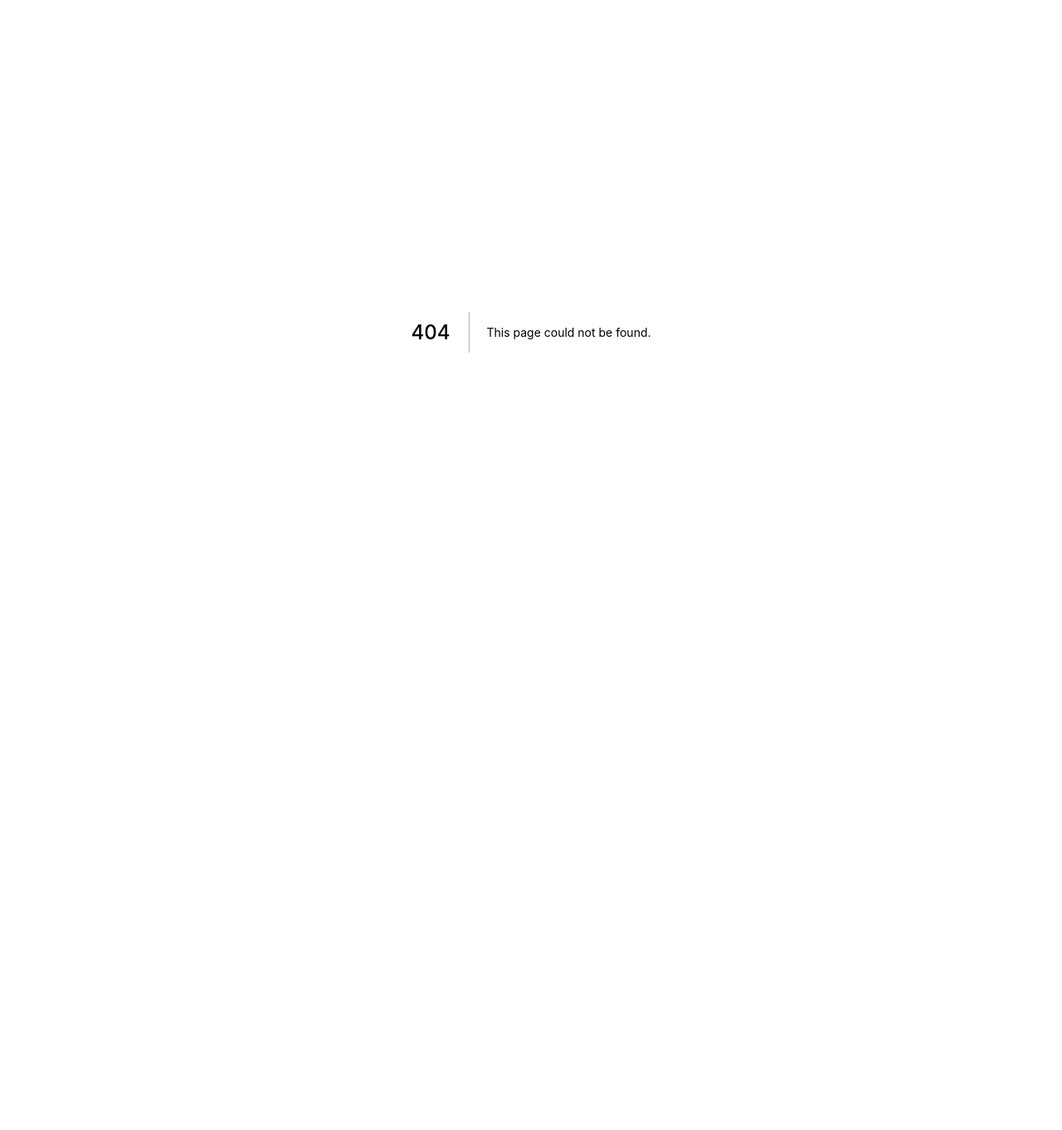
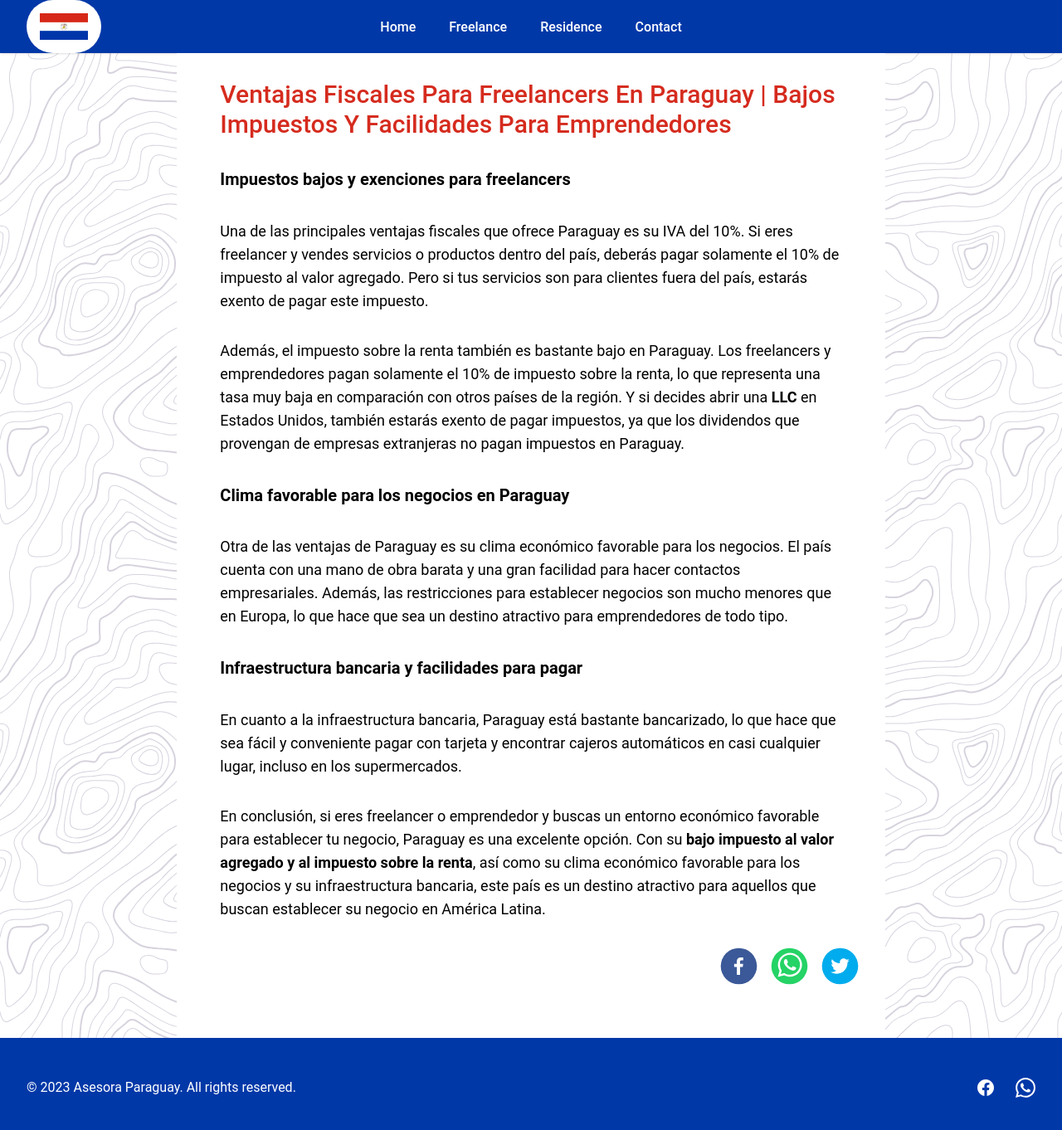
Before and after one commit to aromeral98/asesora-paraguay, a Next.js app: page /article/1 in a window 1280 px wide. Before the commit this address had no page. Shown: the top 1362 px of the page at 83% size. Before the commit the page ends 800 px from the top, so only its background shows below. Built offline with nearby package versions, Linux system fonts and the light colour scheme.

Commit message:
Added article component

```diff
--- /dev/null
+++ b/articles/index.js
@@ -0,0 +1 @@
+export * as articles from './'
--- a/components/shared/Layout.tsx
+++ b/components/shared/Layout.tsx
@@ -1,4 +1,4 @@
-import React, { ReactNode, useEffect } from 'react'
+import React, { ReactNode } from 'react'
 import Footer from './Footer'
 import Navbar from './Navbar'
 import CoverImage from './CoverImage'
@@ -14,13 +14,13 @@ const Layout: React.FC<Props> = ({ children }) => {
   return (
     <>
       <Navbar />
-      {typeof window !== "undefined" && window.location.pathname !== '/' && window.location.pathname !== '/contact'
+      {typeof window !== "undefined" && window.location.pathname !== '/' && window.location.pathname !== '/contact' && !window.location.pathname.includes('article')
         ? <ContactButton />
         : null}
-      {typeof window !== "undefined" && window.location.pathname !== '/'
+      {typeof window !== "undefined" && window.location.pathname !== '/' && !window.location.pathname.includes('article')
         ? <CoverImage />
         : null}
-      <main className='flex flex-grow flex-col mx-auto contactPattern overflow-hidden'>
+      <main className='flex flex-grow flex-col mx-auto contactPattern overflow-hidden min-h-screen'>
         {children}
       </main>
       <Footer />
--- a/components/shared/ShareBar.jsx
+++ b/components/shared/ShareBar.jsx
@@ -1,11 +1,13 @@
 import { FacebookIcon, TwitterIcon, TwitterShareButton, WhatsappIcon } from "react-share";
 
-export default function ShareBar() {
+export default function ShareBar({title, description}) {
     return <div className="flex flex-row space-x-4">
         <FacebookIcon className="cursor-pointer icon" onClick={()=> alert('facebook')} round borderRadius={25} size={45} />
         <WhatsappIcon className="cursor-pointer icon" onClick={()=> alert('whatsapp')} round borderRadius={25} size={45} />
-        <TwitterIcon className="cursor-pointer icon" onClick={()=> alert('twitter')} round borderRadius={25} size={45} >
+        <a  href={`https://twitter.com/intent/tweet?text=${title}`} target="_blank" data-size="large">
+            <TwitterIcon className="cursor-pointer icon" round borderRadius={25} size={45} >
         </TwitterIcon>
+        </a>
     </div>
 
 }
--- /dev/null
+++ b/pages/article/[id].jsx
@@ -0,0 +1,77 @@
+import { useEffect } from 'react'
+import { Helmet } from 'react-helmet'
+import { useTranslation } from 'react-i18next'
+import { articles } from '../../articles'
+import Layout from '../../components/shared/Layout'
+import ShareBar from '../../components/shared/ShareBar'
+import { jsonLDTypes } from '../../jsonLD/types/jsonLDTypes'
+
+export default function Article({ title = 'Ventajas fiscales para freelancers en Paraguay | Bajos impuestos y facilidades para emprendedores', article }) {
+  const { t } = useTranslation('global')
+  const seoDescription = "Descubre por qué Paraguay es un destino atractivo para freelancers y autónomos. Conoce las ventajas fiscales que ofrece el país, como bajos impuestos, facilidades para emprender cualquier tipo de negocio y mano de obra barata. Además, con un clima favorable y una economía bancarizada, Paraguay es el lugar ideal para trabajar y hacer negocios."
+
+  const generateParagraph = (article) => {
+    console.log(articles)
+  }
+  useEffect(() => {
+    generateParagraph()
+  }, [])
+
+  return (
+    <Layout>
+      <Helmet>
+        <script type="application/ld+json">
+          {JSON.stringify(jsonLDTypes.organization[0])}
+        </script>
+        <title>{title}</title>
+        <meta name="description" content="Descubre por qué Paraguay es un destino atractivo para freelancers y autónomos. Conoce las ventajas fiscales que ofrece el país, como bajos impuestos, facilidades para emprender cualquier tipo de negocio y mano de obra barata. Además, con un clima favorable y una economía bancarizada, Paraguay es el lugar ideal para trabajar y hacer negocios." />
+        <meta name="keywords" content="Paraguay, freelancers, autónomos, bajos impuestos, facilidades para emprendedores, mano de obra barata" />
+        <meta property="og:title" content="Ventajas fiscales para freelancers en Paraguay | Bajos impuestos y facilidades para emprendedores" />
+        <meta property="og:description" content="Descubre por qué Paraguay es un destino atractivo para freelancers y autónomos. Conoce las ventajas fiscales que ofrece el país, como bajos impuestos, facilidades para emprender cualquier tipo de negocio y mano de obra barata. Además, con un clima favorable y una economía bancarizada, Paraguay es el lugar ideal para trabajar y hacer negocios." />
+        <meta property="og:image" content="URL de la imagen que quieras mostrar en la publicación" />
+        <meta property="og:url" content="URL del artículo en tu sitio web" />
+        <meta property="og:type" content="article" />
+        <meta name="twitter:card" content="summary_large_image" />
+        <meta name="twitter:title" content="Ventajas fiscales para freelancers en Paraguay | Bajos impuestos y facilidades para emprendedores" />
+        <meta name="twitter:description" content="Descubre por qué Paraguay es un destino atractivo para freelancers y autónomos. Conoce las ventajas fiscales que ofrece el país, como bajos impuestos, facilidades para emprender cualquier tipo de negocio y mano de obra barata. Además, con un clima favorable y una economía bancarizada, Paraguay es el lugar ideal para trabajar y hacer negocios." />
+        <meta name="twitter:image" content="URL de la imagen que quieras mostrar en la publicación" />
+        <meta name="twitter:url" content="URL del artículo en tu sitio web" />
+        <link rel="icon" href="/favicon.ico" />
+      </Helmet>
+      <article className='relative py-8 lg:px-8 px-4 bg-white w-full lg:w-8/12 mx-auto flex flex-col grow'>
+        <section className="container space-y-4 text-left mx-auto px-5" >
+          <h2 className="text-secondaryColor text-3xl font-medium capitalize">
+            {title}
+          </h2>
+          <div className="space-y-4 lg:space-y-8">
+            {/* <h5 className="text-lg lg:text-xl font-bold leading-tight lg:leading-relaxed">Ventajas fiscales para freelancers y emprendedores en Paraguay</h5> */}
+
+            <p className="text-dark lg:text-lg">
+
+            </p>
+            <h5 className="text-lg lg:text-xl font-bold leading-tight lg:leading-relaxed">Impuestos bajos y exenciones para freelancers</h5>
+            <p className="text-dark lg:text-lg">
+              Una de las principales ventajas fiscales que ofrece Paraguay es su IVA del 10%. Si eres freelancer y vendes servicios o productos dentro del país, deberás pagar solamente el 10% de impuesto al valor agregado. Pero si tus servicios son para clientes fuera del país, estarás exento de pagar este impuesto.
+            </p>
+            <p className="text-dark lg:text-lg">
+              Además, el impuesto sobre la renta también es bastante bajo en Paraguay. Los freelancers y emprendedores pagan solamente el 10% de impuesto sobre la renta, lo que representa una tasa muy baja en comparación con otros países de la región. Y si decides abrir una <strong>LLC</strong> en Estados Unidos, también estarás exento de pagar impuestos, ya que los dividendos que provengan de empresas extranjeras no pagan impuestos en Paraguay.
+            </p>
+            <h5 className="text-lg lg:text-xl font-bold leading-tight lg:leading-relaxed">Clima favorable para los negocios en Paraguay</h5>
+            <p className="text-dark lg:text-lg">
+              Otra de las ventajas de Paraguay es su clima económico favorable para los negocios. El país cuenta con una mano de obra barata y una gran facilidad para hacer contactos empresariales. Además, las restricciones para establecer negocios son mucho menores que en Europa, lo que hace que sea un destino atractivo para emprendedores de todo tipo.
+            </p>
+            <h5 className="text-lg lg:text-xl font-bold leading-tight lg:leading-relaxed">Infraestructura bancaria y facilidades para pagar</h5>
+            <p className="text-dark lg:text-lg">
+              En cuanto a la infraestructura bancaria, Paraguay está bastante bancarizado, lo que hace que sea fácil y conveniente pagar con tarjeta y encontrar cajeros automáticos en casi cualquier lugar, incluso en los supermercados.
+            </p>
+            <p className="text-dark lg:text-lg">
+              En conclusión, si eres freelancer o emprendedor y buscas un entorno económico favorable para establecer tu negocio, Paraguay es una excelente opción. Con su <strong>bajo impuesto al valor agregado y al impuesto sobre la renta</strong>, así como su clima económico favorable para los negocios y su infraestructura bancaria, este país es un destino atractivo para aquellos que buscan establecer su negocio en América Latina. </p>
+          </div>
+        </section>
+        <div className="flex justify-end my-8">
+          <ShareBar title={title} description={seoDescription} />
+        </div>
+      </article>
+    </Layout>
+  )
+}
```
Also changed, not shown: articles/advantages.json (added, +13 -0 lines).
